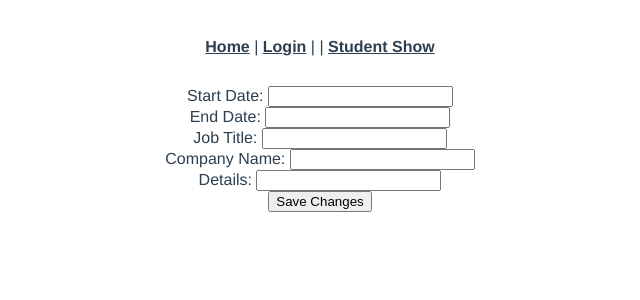
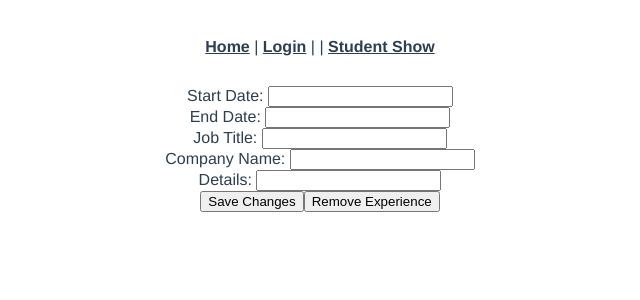
Before and after one commit to def-end-icecream/student_portal, a Vue app: page /experiences/1/edit in a window 1280 px wide. Shown: the top 300 px of the page, without its empty margins (320-960 px from the left). Built offline with nearby package versions, Linux system fonts and the light colour scheme; no server answers.

Commit message:
adds delete action. Moves router links to StudentShow.vue

```diff
--- a/src/views/ExperiencesEdit.vue
+++ b/src/views/ExperiencesEdit.vue
@@ -18,6 +18,11 @@
         v-on:click="updateExperience(experience)"
         type="submit"
         value="Save Changes"
+      />
+      <input
+        v-on:click="destroyExperience(experience)"
+        type="button"
+        value="Remove Experience"
       />
     </form>
   </div>
@@ -62,6 +67,16 @@ export default {
           this.errors = error.response.data.errors;
         });
     },
+    destroyExperience: function() {
+      if (confirm("Are you sure you want to delete this experience?")) {
+        axios
+          .delete(`/api/experiences/${this.experience.id}`)
+          .then((response) => {
+            console.log(response.data);
+            this.$router.push("/experiences");
+          });
+      }
+    },
   },
 };
 </script>
--- a/src/views/Home.vue
+++ b/src/views/Home.vue
@@ -5,8 +5,6 @@
     <p>heyo!</p>
     <p>Goodbye!</p>
     <p>Sarah was here!</p>
-    <router-link to="/experiences/new">New Experience</router-link> |
-    <router-link to="/experiences/:id/edit">Edit Experience</router-link>
   </div>
 </template>
 
--- a/src/views/StudentsShow.vue
+++ b/src/views/StudentsShow.vue
@@ -14,12 +14,17 @@
       <p>Github URL: {{ student.github_url }}</p>
       <p>Photo: {{ student.image_url }}</p>
       <h1>Experience</h1>
+      <router-link to="/experiences/new">New Experience</router-link>
       <div v-for="experience in experiences" v-bind:key="experience.start_date">
         <h2>Job Title: {{ experience.job_title }}</h2>
         <p>Start Date: {{ experience.start_date }}</p>
         <p>End Date: {{ experience.end_date }}</p>
         <p>Company Name: {{ experience.company_name }}</p>
         <p>Details: {{ experience.details }}</p>
+
+        <router-link :to="`/experiences/${experience.id}/edit`"
+          >Edit Experience</router-link
+        >
       </div>
       <h1>Education</h1>
       <div v-for="education in educations" v-bind:key="education.start_date">
```
